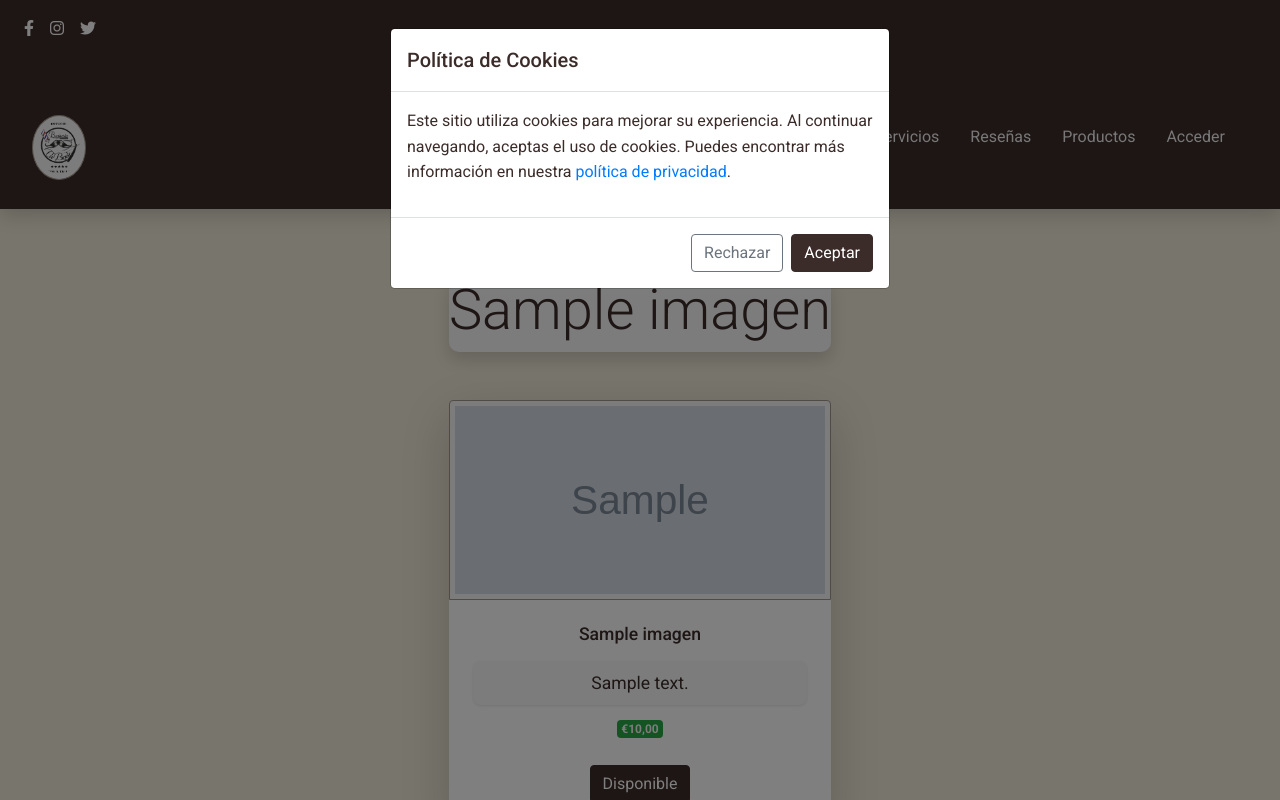
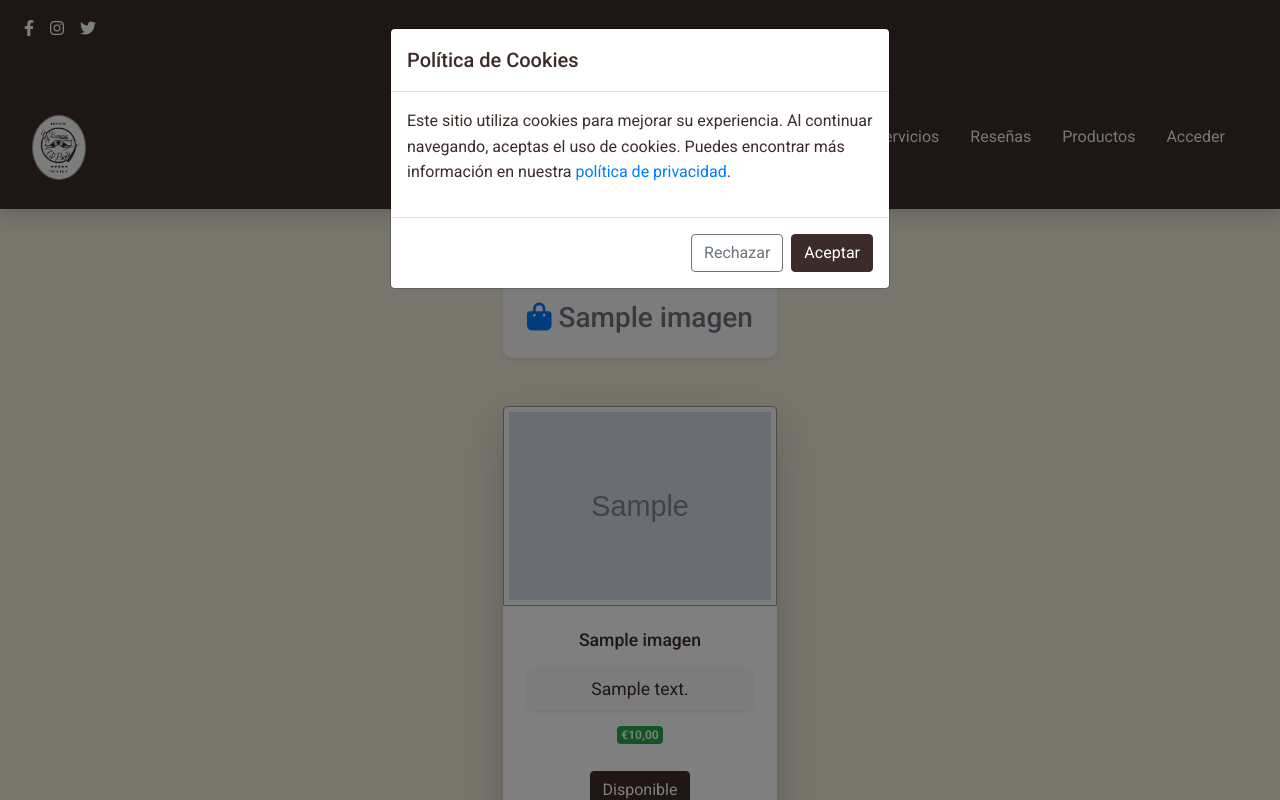
Before and after one commit to AmeriK88/Django-Barber-Webapp, a Django app: page /producto/1/ in a window 1280 px wide. Run offline with Django 5.2, Linux system fonts and the light colour scheme; tables that the repository leaves empty hold one stand-in row (values such as "Sample post"); grey boxes marked "Sample" are stand-in pictures; some libraries are stand-ins or nearby versions; some web fonts are replaced.

Commit message:
Style: mejora UI título productos/icons/layout

```diff
--- a/templates/citas/detalle_producto.html
+++ b/templates/citas/detalle_producto.html
@@ -5,8 +5,10 @@
 {% block content %}
 <div class="container mt-5">
     <!-- Título del Producto -->
-    <div class="card shadow bg-light text-center mb-5 mt-5">
-        <h1 class="display-4">{{ producto.titulo }}</h1>
+    <div class="card shadow-sm bg-light text-center p-4 border-0 mb-5 mt-5">
+        <h1 class="h3 fw-bold text-secondary mb-0">
+            <i class="fas fa-shopping-bag me-2 text-primary"></i> {{ producto.titulo }}
+        </h1>
     </div>
 
     <div class="row justify-content-center">
```
